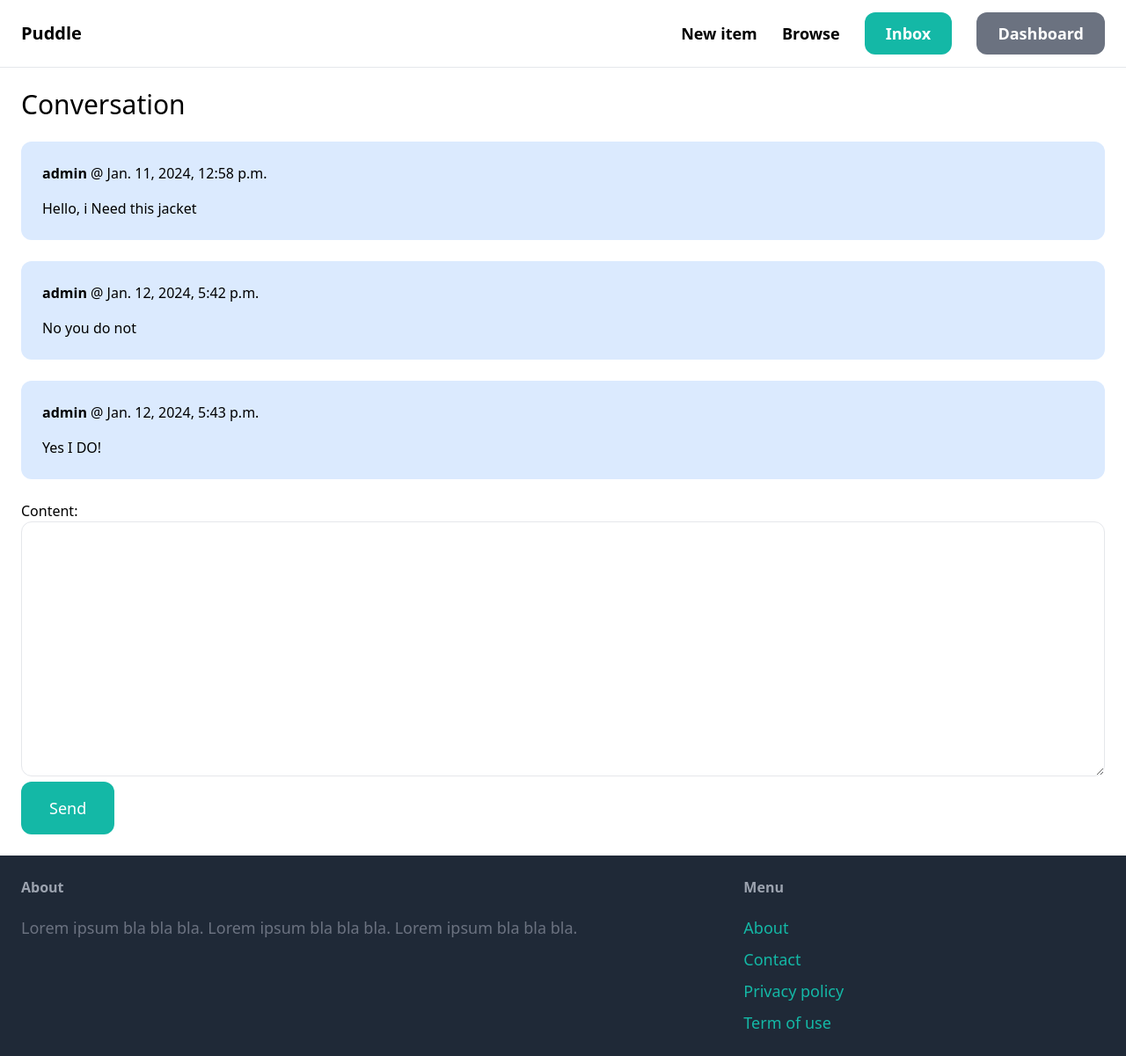
After one commit to DariusBowser/market-app, a Django app: page /inbox/1/ in a window 1280 px wide. The commit adds this page. Shown: the whole page at 88% size. Run offline with Django 4.2, Linux system fonts and the light colour scheme; a user stored in the database is signed in; data comes from the database, SQL or seed files in the repository; both versions use the stored data as it was after the commit; some libraries are stand-ins or nearby versions.

Commit message:
coversation fully implemented

```diff
--- /dev/null
+++ b/conversation/templates/conversation/detail.html
@@ -0,0 +1,26 @@
+{% extends 'core/base.html' %}
+
+{% block title %}Conversation{% endblock %}
+
+{% block content %}
+<h1 class="mb-6 text-3xl">Conversation</h1>
+
+<div class="space-y-6">
+    {% for message in conversation.messages.all %}
+        <div class="p-6 flex {% if message.created_by == request.user %}bg-blue-100{% else %}bg-gray-100{% endif %} rounded-xl">
+            <div>
+                <p class="mb-4"><strong>{{ message.created_by.username }}</strong> @ {{ message.created_at }}</p>
+                <p>{{ message.content }}</p>
+            </div>
+        </div>
+    {% endfor %}
+</div>
+
+<form method="post" action="." class="mt-6">
+    {% csrf_token %}
+
+    {{ form.as_p }}
+
+    <button class="py-4 px-8 text-lg bg-teal-500 hover:bg-teal-700 rounded-xl text-white">Send</button>
+</form>
+{% endblock %}
--- a/conversation/urls.py
+++ b/conversation/urls.py
@@ -4,5 +4,8 @@ from . import views
 app_name = "conversation"
 
 urlpatterns = [
-  path("new/<int:item_pk>/", views.new_conversation, name="new"),
+  path("new/<int:item_pk>/", views.new_conversation,
+  name="new"),
+  path('<int:pk>/', views.detail, name='detail'),
+  path("inbox/", views.inbox, name="inbox"),
 ]
--- a/core/templates/core/base.html
+++ b/core/templates/core/base.html
@@ -1,75 +1,53 @@
-<!DOCTYPE html>
+<!doctype html>
+
 <html>
     <head>
-    <meta charset="UTF-8" />
-    <meta name="viewport" content="width=device-width, initial-scale=1.0" />
-    <title>{% block title%}{% endblock %} | Market</title>
+        <meta charset="utf-8">
+        <meta name="viewport" content="width=device-width, initial-scale=1.0">
+
         <script src="https://cdn.tailwindcss.com"></script>
+
+        <title>{% block title %}{% endblock %} | Puddle</title>
     </head>
 
     <body>
-    <nav
-      class="py-y px-6 flex justify-between items-center border-b border-gray-200"
-    >
-      <a href="/" class="text-xl font-semibold">Market</a>
-      <div class="sapce-x-6">
-        <a href="{% url 'item:new' %}" class="text-lg font-semibold hover:text-gray-500"
-          >New Item</a
-        >
+        <nav class="py-6 px-6 flex justify-between items-center border-b border-gray-200">
+            <a href="/" class="text-xl font-semibold">Puddle</a>
+
+            <div class="space-x-6">
+                <a href="{% url 'item:new' %}" class="text-lg font-semibold hover:text-gray-500">New item</a>
                 <a href="{% url 'item:items' %}" class="text-lg font-semibold hover:text-gray-500">Browse</a>
 
                 {% if request.user.is_authenticated %}
-         <a
-          href="{% url 'item:new' %}"
-          class="px-6 py-3 text-lg font-semibold bg-teal-500 text-white rounded-xl hover:bg-teal-700"
-          >New Item</a
-        >
+                    <a href="{% url 'conversation:inbox' %}" class="px-6 py-3 text-lg font-semibold bg-teal-500 text-white rounded-xl hover:bg-teal-700">Inbox</a>
                     <a href="{% url 'dashboard:index' %}" class="px-6 py-3 text-lg font-semibold bg-gray-500 text-white rounded-xl hover:bg-gray-700">Dashboard</a>
                 {% else %}
-        <a
-          href="{% url 'core:signup' %}"
-          class="px-6 py-3 text-lg font-semibold bg-teal-500 text-white rounded-xl hover:bg-teal-700"
-          >Sign Up</a
-        >
+                    <a href="{% url 'core:signup' %}" class="px-6 py-3 text-lg font-semibold bg-teal-500 text-white rounded-xl hover:bg-teal-700">Sign up</a>
                     <a href="{% url 'core:login' %}" class="px-6 py-3 text-lg font-semibold bg-gray-500 text-white rounded-xl hover:bg-gray-700">Log in</a>
-        >
                 {% endif %}
             </div>
         </nav>
 
-    <div class="px-6 py-6">{% block content %} {% endblock %}</div>
+        <div class="px-6 py-6">
+            {% block content %}
+            {% endblock %}
+        </div>
+
         <footer class="py-6 px-6 flex justify-between bg-gray-800">
             <div class="w-2/3 pr-10">
                 <h3 class="mb-5 font-semibold text-gray-400">About</h3>
 
-        <p class="text-lg text-gray-500">
-          Lorem ipsum dolor sit amet, consectetur adipisicing elit.
-        </p>
+                <p class="text-lg text-gray-500">Lorem ipsum bla bla bla. Lorem ipsum bla bla bla. Lorem ipsum bla bla bla.</p>
             </div>
 
             <div class="w-1/3">
                 <h3 class="mb-5 font-semibold text-gray-400">Menu</h3>
+
                 <ul class="space-y-2">
-          <li>
-            <a href="#" class="text-lg text-teal-500 hover:text-teal-700"
-              >About</a
-            >
-          </li>
-          <li>
-            <a href="{% url 'core:contact' %}" class="text-lg text-teal-500 hover:text-teal-700"
-              >Contact</a
-            >
-          </li>
-          <li>
-            <a href="#" class="text-lg text-teal-500 hover:text-teal-700"
-              >Privacy Policy</a
-            >
-          </li>
-          <li>
-            <a href="#" class="text-lg text-teal-500 hover:text-teal-700"
-              >Term of Use</a
-            >
-          </li>
+                    <li><a href="#" class="text-lg text-teal-500 hover:text-teal-700">About</a></li>
+                    <li><a href="{% url 'core:contact' %}" class="text-lg text-teal-500 hover:text-teal-700">Contact</a></li>
+                    <li><a href="#" class="text-lg text-teal-500 hover:text-teal-700">Privacy policy</a></li>
+                    <li><a href="#" class="text-lg text-teal-500 hover:text-teal-700">Term of use</a></li>
                 </ul>
             </div>
         </footer>
```
Also changed, not shown: conversation/templates/conversation/inbox.html (added, +28 -0 lines), db.sqlite3. Lines whose indentation alone changed are shown as unchanged.
